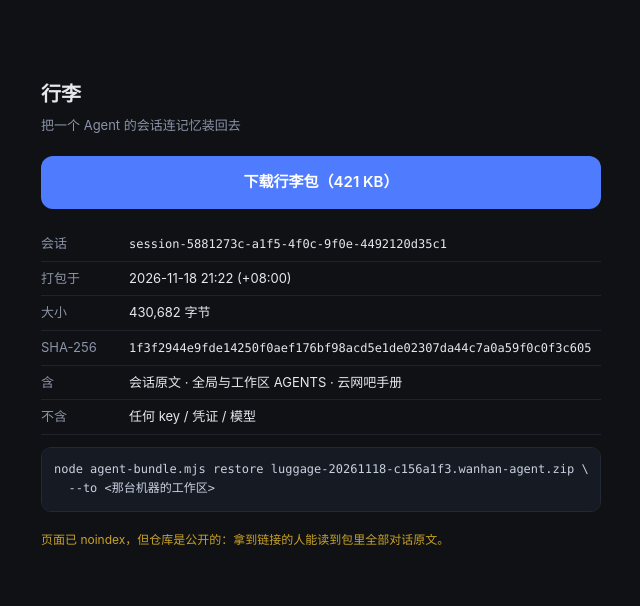
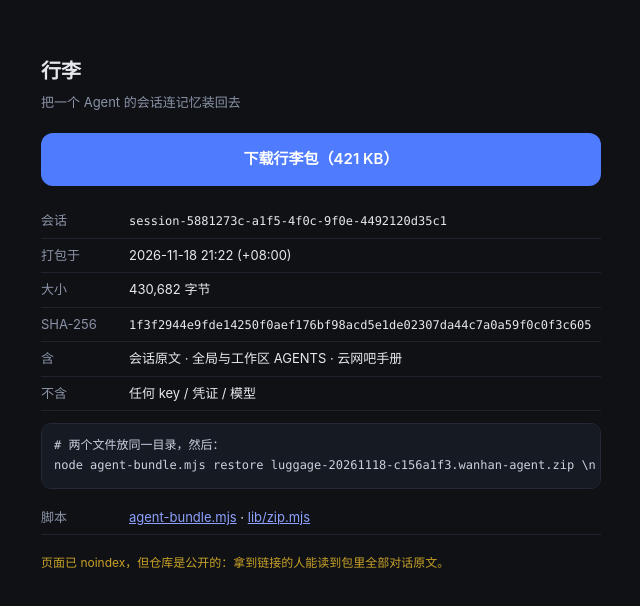
Before and after one commit to lkjhoiuyfdsaw-maker/wanhan-web, a plain HTML site: page luggage/index.html in a window 1280 px wide. Shown: the part 110-716 px from the top of the page, without its empty margins (319-959 px from the left). Drawn offline with Linux system fonts and the light colour scheme.

Commit message:
luggage: 页面加恢复脚本入口

```diff
--- a/luggage/index.html
+++ b/luggage/index.html
@@ -39,8 +39,12 @@
     <tr><td>不含</td><td>任何 key / 凭证 / 模型</td></tr>
   </table>
 
-  <pre>node agent-bundle.mjs restore luggage-20261118-c156a1f3.wanhan-agent.zip \
-  --to &lt;那台机器的工作区&gt;</pre>
+  <pre># 两个文件放同一目录，然后：
+node agent-bundle.mjs restore luggage-20261118-c156a1f3.wanhan-agent.zip \n  --to &lt;那台机器的工作区&gt;</pre>
+
+  <table style="margin-top:12px">
+    <tr><td>脚本</td><td><a style="color:#8ea1ff" href="./agent-bundle.mjs" download>agent-bundle.mjs</a> · <a style="color:#8ea1ff" href="./lib/zip.mjs" download>lib/zip.mjs</a></td></tr>
+  </table>
 
   <div class="warn">页面已 noindex，但仓库是公开的：拿到链接的人能读到包里全部对话原文。</div>
 </main>
```
